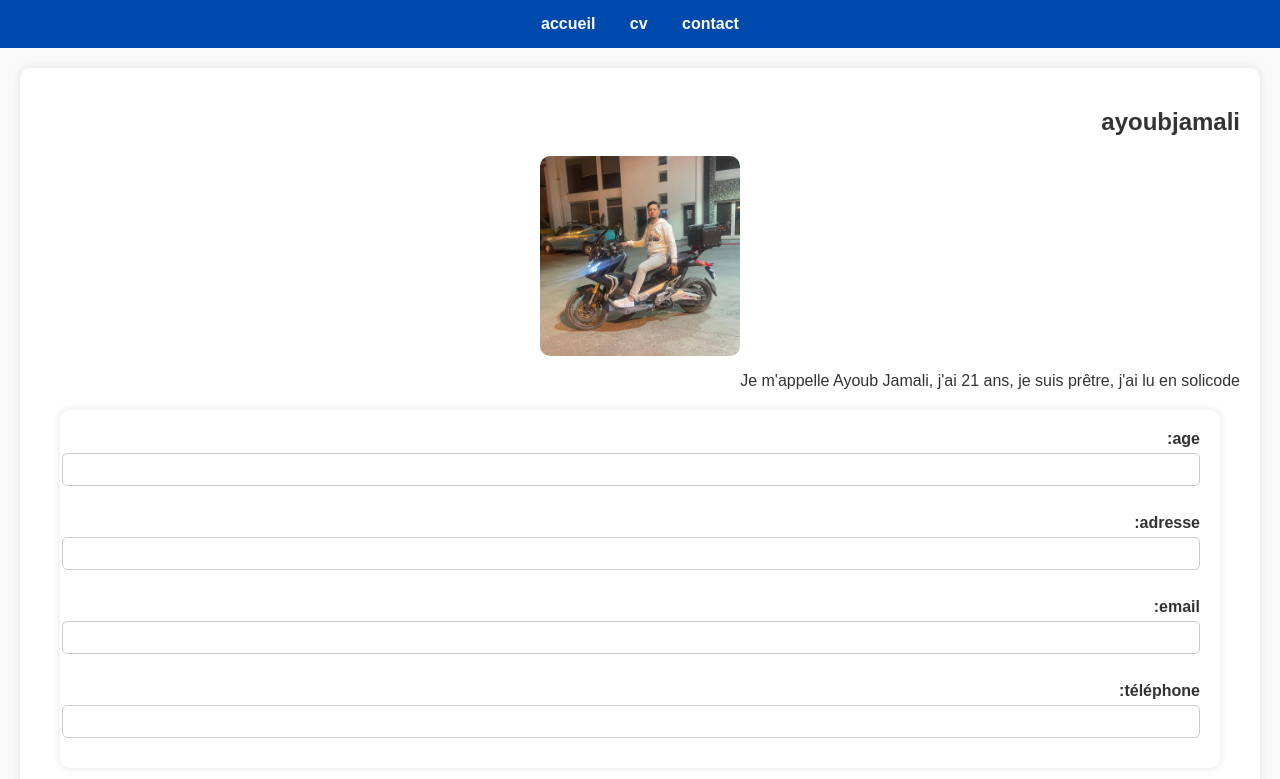
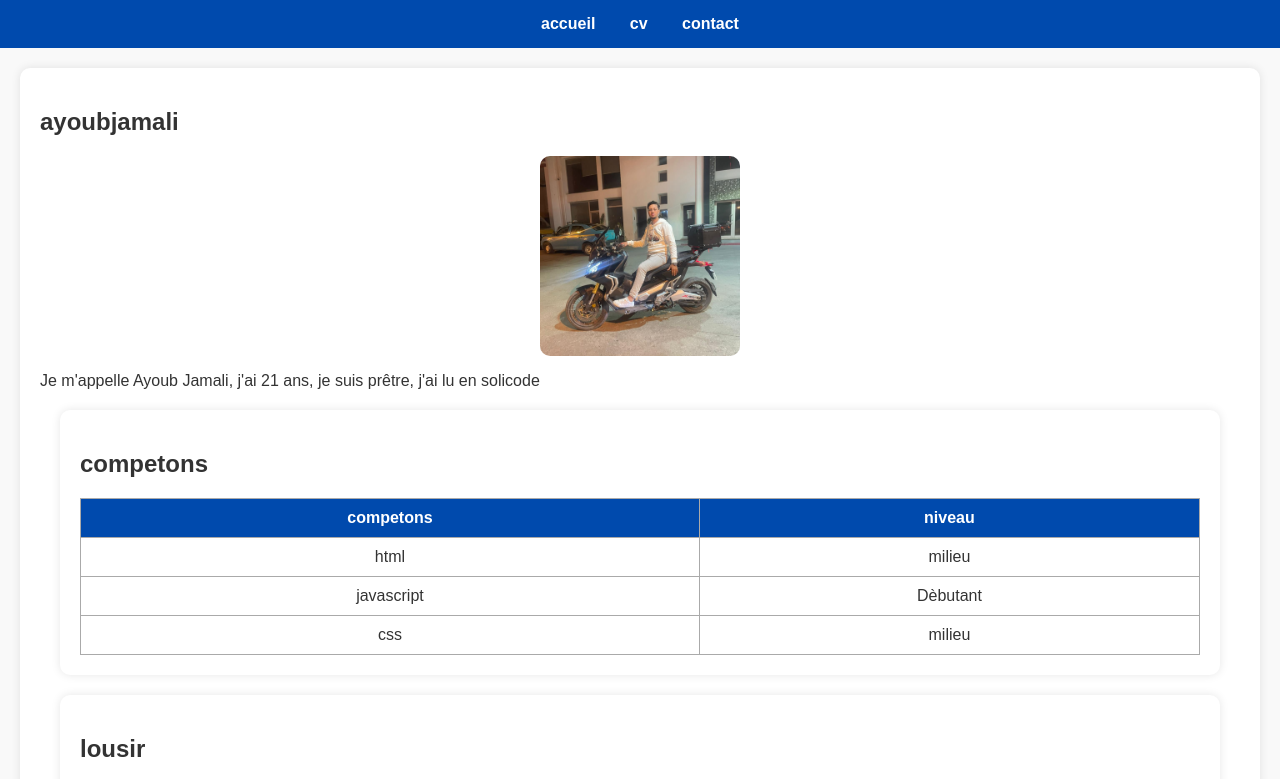
Before and after one commit to ayoubjamali298-stack/CSS, a plain HTML site: page Réalisation2/Rilisations_html/cv.html in a window 1280 px wide. Shown: the top 779 px of the page. Drawn offline with Linux system fonts and the light colour scheme.

Commit message:
realisation

```diff
--- a/Réalisation2/Rilisations_html/cv.html
+++ b/Réalisation2/Rilisations_html/cv.html
@@ -19,25 +19,7 @@
         <h1>ayoubjamali</h1>
         <img src="portfolio_1.jpg" alt="">
         <p>Je m'appelle Ayoub Jamali, j'ai 21 ans, je suis prêtre, j'ai lu en solicode</p>
-    <section>
 
-        <label for="age">age:</label>
-        <input type="text" id="age" name="age">
-
-        <br></br>
-
-        <label for="adresse">adresse:</label>
-        <input type="texte" id="adresse" name="adresse">
-
-        <br></br>
-
-        <label for="email">email:</label>
-        <input type="email" id="email" name="email">
-
-        <br></br>
-       <label for="téléphone">téléphone:</label>
-       <input tayp="téléphone" id="téléphone" neme="téléphone">
- </section>
  <section>
     <h2>competons</h2>
 <div class="table-">
--- a/Réalisation2/Rilisations_html/sty.css
+++ b/Réalisation2/Rilisations_html/sty.css
@@ -4,8 +4,6 @@ body {
     background-color: #f9f9f9;
     margin: 0;
     padding: 0;
-    direction: rtl;
-    text-align: right;
     color: #333;
   }
 
```
